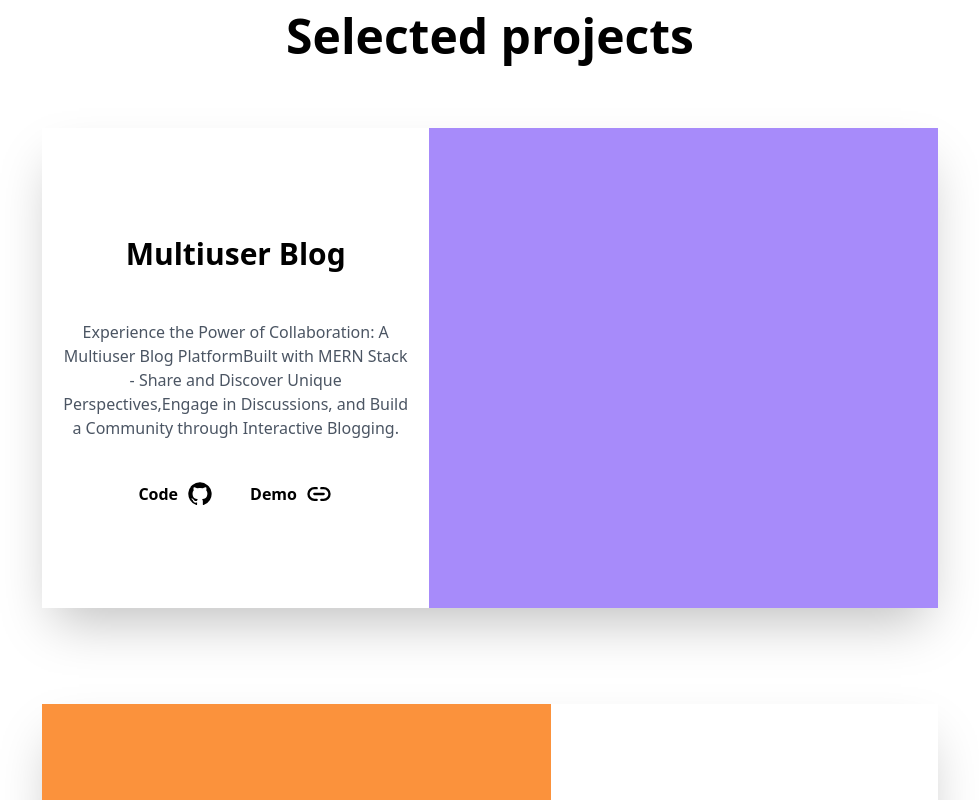
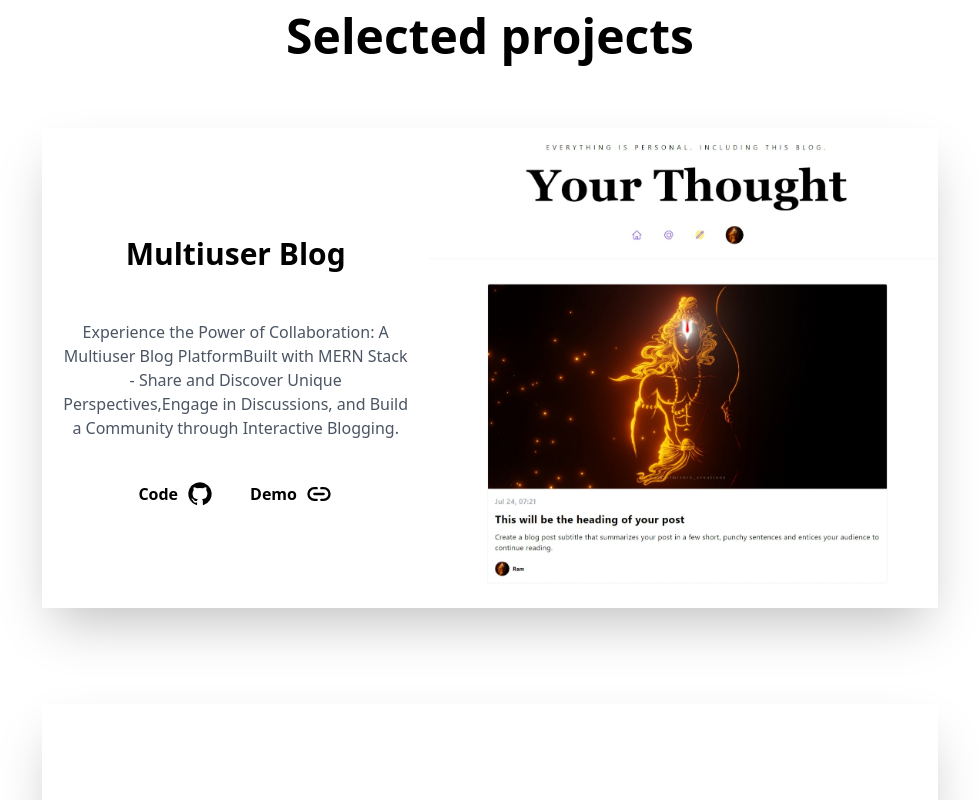
Before and after one commit to Mohit-au50/my_portfolio, a React (Vite) app: page / in a window 1280 px wide. Shown: the part 1800-2600 px from the top of the page, without its empty margins (150-1129 px from the left). Built offline with nearby package versions, Linux system fonts and the light colour scheme.

Commit message:
add project images

```diff
--- a/src/pages/Portfolio.jsx
+++ b/src/pages/Portfolio.jsx
@@ -2,10 +2,15 @@ import React from "react";
 import { Link } from "react-router-dom";
 import github from "../assets/github.svg";
 import link from "../assets/link.svg";
+import clone from "../assets/clone.jpeg";
+import blog from "../assets/blog.jpeg";
+import auth from "../assets/auth.jpeg";
+import crud from "../assets/crud.jpeg";
 
 const Projects = [
   {
     projectName: "Multiuser Blog",
+    image: blog,
     description:
       "Experience the Power of Collaboration: A Multiuser Blog PlatformBuilt with MERN Stack - Share and Discover Unique Perspectives,Engage in Discussions, and Build a Community through Interactive Blogging.",
     githubLink: "",
@@ -13,6 +18,7 @@ const Projects = [
   },
   {
     projectName: "User Auth",
+    image: auth,
     description:
       "Secure Access Made Simple: A User Authentication App Powered by MERN Stack - Safeguard Your Data and Control User Permissions with a Robust and Hassle-Free Authentication Solution.",
     githubLink: "",
@@ -20,6 +26,7 @@ const Projects = [
   },
   {
     projectName: "CRUD App",
+    image: crud,
     description:
       "A crud application website made with MERN Stack for Efficient Data Management. Seamlessly Create, Read, Update, and Delete Data with Ease.",
     githubLink: "",
@@ -27,6 +34,7 @@ const Projects = [
   },
   {
     projectName: "AttainU Clone",
+    image: clone,
     description:
       "With a focus on simplicity and design, created a clone of the AttainU website with the help of Node, Express, MongoDB. Used ejs template engine to render user info dynamically from the database into the website",
     githubLink: "https://github.com/Mohit-au50/backend-project",
@@ -51,13 +59,13 @@ const Portfolio = () => {
               >
                 <div
                   className={`h-56 w-full lg:h-[60vh] lg:basis-2/3
-                  ${
-                    index % 2 == 0
-                      ? "lg:order-2 bg-violet-400"
-                      : "bg-orange-400"
-                  }`}
+                  ${index % 2 == 0 ? "lg:order-2 " : ""}`}
                 >
-                  {/* <img src={profile} alt="" className="w-full h-[60vh]" /> */}
+                  <img
+                    src={project.image}
+                    alt=""
+                    className="w-full h-full object-cover"
+                  />
                 </div>
 
                 <div className="flex flex-col text-center px-5 lg:basis-1/2 lg:px-5 lg:py-9">
```
